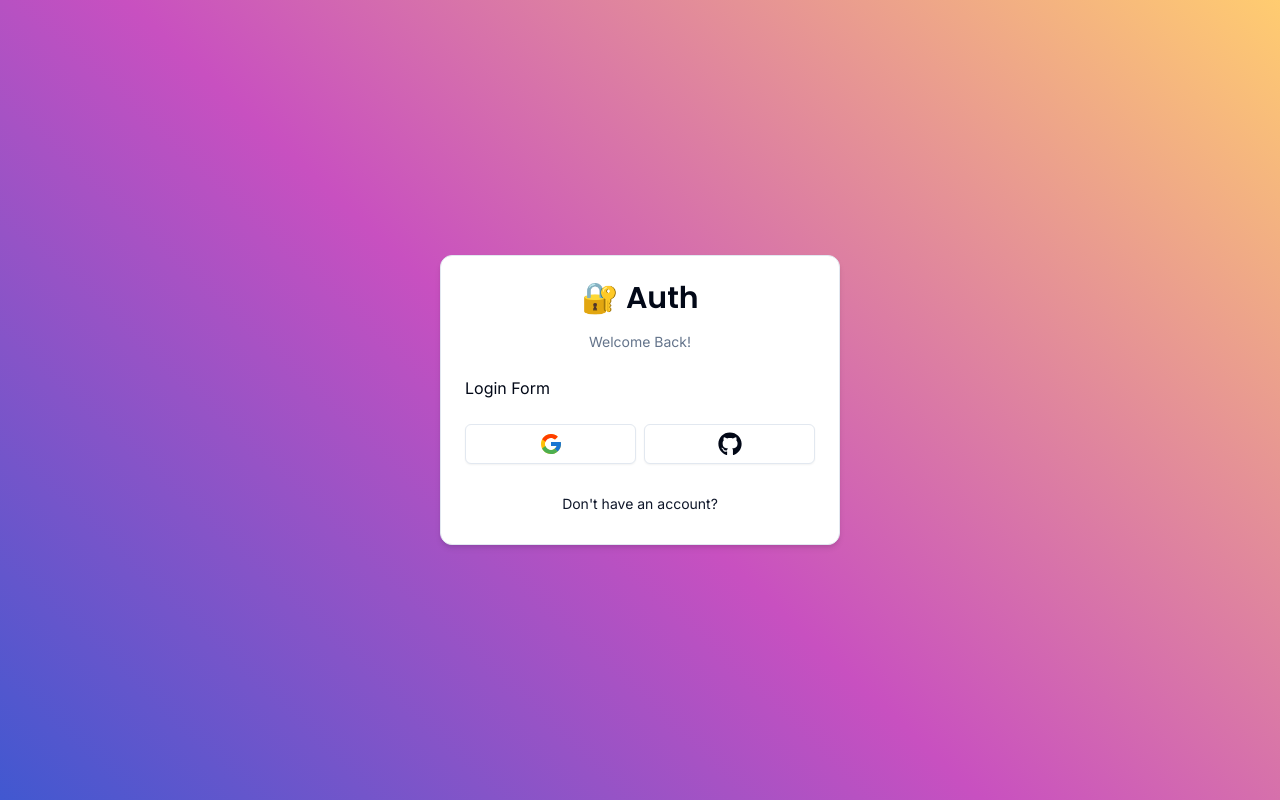
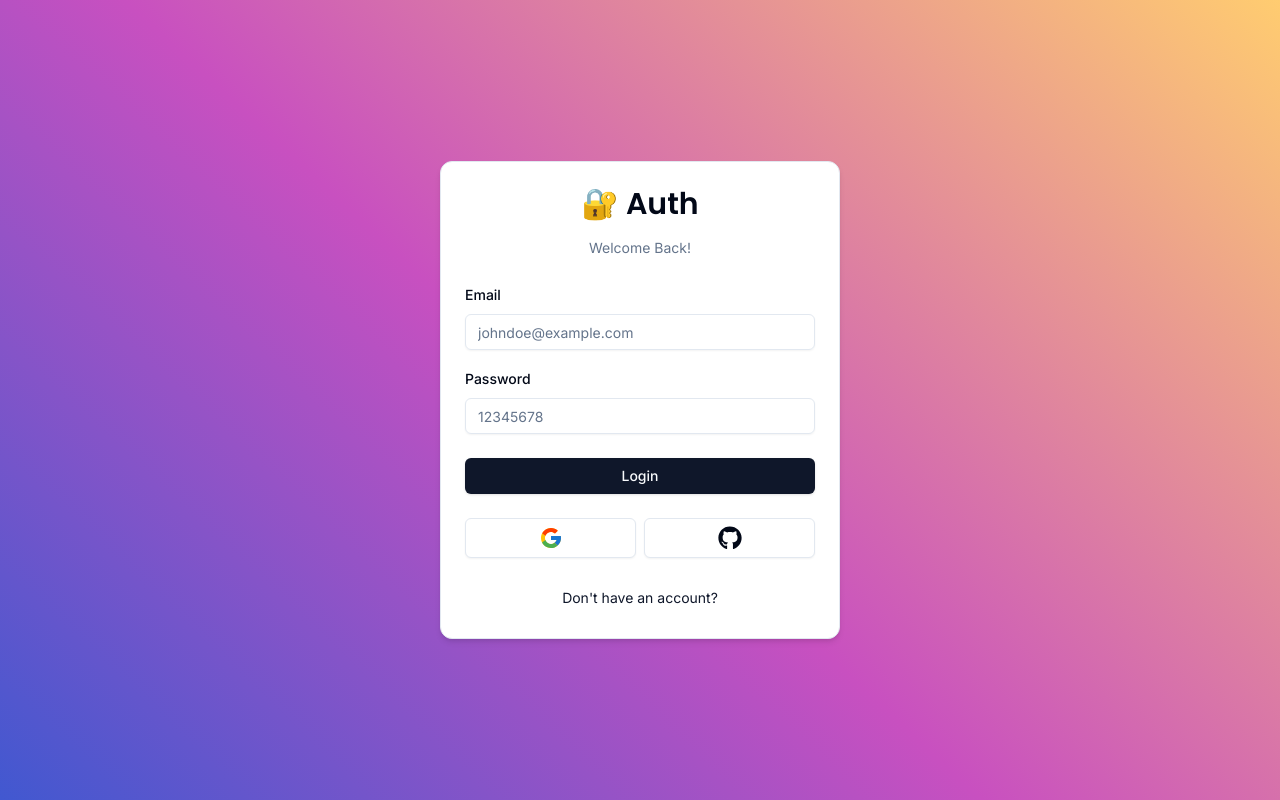
Before and after one commit to cur10sDEV/next-auth-boilerplate, a Next.js app: page /auth/login in a window 1280 px wide. Built offline with nearby package versions, Linux system fonts and the light colour scheme.

Commit message:
add mock login flow and login page ui

```diff
--- a/package.json
+++ b/package.json
@@ -9,16 +9,20 @@
     "lint": "next lint"
   },
   "dependencies": {
+    "@hookform/resolvers": "^3.4.0",
     "@radix-ui/react-icons": "^1.3.0",
+    "@radix-ui/react-label": "^2.0.2",
     "@radix-ui/react-slot": "^1.0.2",
     "class-variance-authority": "^0.7.0",
     "clsx": "^2.1.1",
     "next": "14.2.3",
     "react": "^18",
     "react-dom": "^18",
+    "react-hook-form": "^7.51.4",
     "react-icons": "^5.2.1",
     "tailwind-merge": "^2.3.0",
-    "tailwindcss-animate": "^1.0.7"
+    "tailwindcss-animate": "^1.0.7",
+    "zod": "^3.23.8"
   },
   "devDependencies": {
     "@types/node": "^20",
--- /dev/null
+++ b/src/actions/authAction.ts
@@ -0,0 +1,11 @@
+"use server";
+
+import { typeLoginSchema } from "@/types/authTypes";
+
+export const loginUser = (values: typeLoginSchema) => {
+  return new Promise((resolve, reject) => {
+    setTimeout(() => {
+      resolve({ message: "Data successfully saved!" });
+    }, 3000);
+  });
+};
--- a/src/components/auth/LoginForm.tsx
+++ b/src/components/auth/LoginForm.tsx
@@ -1,6 +1,44 @@
+"use client";
+
+import { loginUser } from "@/actions/authAction";
+import { loginSchema } from "@/schemas/authSchema";
+import { typeLoginSchema } from "@/types/authTypes";
+import { zodResolver } from "@hookform/resolvers/zod";
+import { useTransition } from "react";
+import { useForm } from "react-hook-form";
 import CardWrapper from "../shared/CardWrapper";
+import FormError from "../shared/FormError";
+import FormSuccess from "../shared/FormSuccess";
+import { Button } from "../ui/button";
+import {
+  Form,
+  FormControl,
+  FormField,
+  FormItem,
+  FormLabel,
+  FormMessage,
+} from "../ui/form";
+import { Input } from "../ui/input";
+
+const initialState: typeLoginSchema = {
+  email: "",
+  password: "",
+};
 
 const LoginForm = () => {
+  const [isPending, startTransition] = useTransition();
+
+  const loginForm = useForm<typeLoginSchema>({
+    resolver: zodResolver(loginSchema),
+    defaultValues: initialState,
+  });
+
+  const onSubmit = async (values: typeLoginSchema) => {
+    startTransition(() => {
+      loginUser(values);
+    });
+  };
+
   return (
     <CardWrapper
       headerLabel="Welcome Back!"
@@ -8,7 +46,53 @@
       buttonHref="/auth/register"
       showSocial
     >
-      Login Form
+      <Form {...loginForm}>
+        <form onSubmit={loginForm.handleSubmit(onSubmit)} className="space-y-6">
+          <div className="space-y-4">
+            <FormField
+              control={loginForm.control}
+              name="email"
+              render={({ field }) => (
+                <FormItem>
+                  <FormLabel>Email</FormLabel>
+                  <FormControl>
+                    <Input
+                      disabled={isPending}
+                      placeholder="johndoe@example.com"
+                      type="email"
+                      {...field}
+                    />
+                  </FormControl>
+                  <FormMessage />
+                </FormItem>
+              )}
+            />
+            <FormField
+              control={loginForm.control}
+              name="password"
+              render={({ field }) => (
+                <FormItem>
+                  <FormLabel>Password</FormLabel>
+                  <FormControl>
+                    <Input
+                      disabled={isPending}
+                      placeholder="12345678"
+                      type="password"
+                      {...field}
+                    />
+                  </FormControl>
+                  <FormMessage />
+                </FormItem>
+              )}
+            />
+          </div>
+          <FormError />
+          <FormSuccess />
+          <Button disabled={isPending} className="w-full">
+            {isPending ? "..." : "Login"}
+          </Button>
+        </form>
+      </Form>
     </CardWrapper>
   );
 };
--- /dev/null
+++ b/src/components/shared/FormError.tsx
@@ -0,0 +1,19 @@
+import { ExclamationTriangleIcon } from "@radix-ui/react-icons";
+
+interface IFormErrorProps {
+  message?: string;
+}
+
+const FormError = ({ message }: IFormErrorProps) => {
+  if (!message) {
+    return null;
+  }
+  return (
+    <div className="flex gap-2 items-center bg-destructive/15 text-destructive p-2 px-4 rounded-md text-sm">
+      <ExclamationTriangleIcon className="size-4" />
+      <p>{message}</p>
+    </div>
+  );
+};
+
+export default FormError;
--- /dev/null
+++ b/src/components/shared/FormSuccess.tsx
@@ -0,0 +1,19 @@
+import { CheckCircledIcon } from "@radix-ui/react-icons";
+
+interface IFormSuccessProps {
+  message?: string;
+}
+
+const FormSuccess = ({ message }: IFormSuccessProps) => {
+  if (!message) {
+    return null;
+  }
+  return (
+    <div className="flex gap-2 items-center bg-emerald-500/15 text-emerald-500 p-2 px-4 rounded-md text-sm">
+      <CheckCircledIcon className="size-4" />
+      <p>{message}</p>
+    </div>
+  );
+};
+
+export default FormSuccess;
--- /dev/null
+++ b/src/components/ui/form.tsx
@@ -0,0 +1,176 @@
+import * as React from "react"
+import * as LabelPrimitive from "@radix-ui/react-label"
+import { Slot } from "@radix-ui/react-slot"
+import {
+  Controller,
+  ControllerProps,
+  FieldPath,
+  FieldValues,
+  FormProvider,
+  useFormContext,
+} from "react-hook-form"
+
+import { cn } from "@/lib/utils"
+import { Label } from "@/components/ui/label"
+
+const Form = FormProvider
+
+type FormFieldContextValue<
+  TFieldValues extends FieldValues = FieldValues,
+  TName extends FieldPath<TFieldValues> = FieldPath<TFieldValues>
+> = {
+  name: TName
+}
+
+const FormFieldContext = React.createContext<FormFieldContextValue>(
+  {} as FormFieldContextValue
+)
+
+const FormField = <
+  TFieldValues extends FieldValues = FieldValues,
+  TName extends FieldPath<TFieldValues> = FieldPath<TFieldValues>
+>({
+  ...props
+}: ControllerProps<TFieldValues, TName>) => {
+  return (
+    <FormFieldContext.Provider value={{ name: props.name }}>
+      <Controller {...props} />
+    </FormFieldContext.Provider>
+  )
+}
+
+const useFormField = () => {
+  const fieldContext = React.useContext(FormFieldContext)
+  const itemContext = React.useContext(FormItemContext)
+  const { getFieldState, formState } = useFormContext()
+
+  const fieldState = getFieldState(fieldContext.name, formState)
+
+  if (!fieldContext) {
+    throw new Error("useFormField should be used within <FormField>")
+  }
+
+  const { id } = itemContext
+
+  return {
+    id,
+    name: fieldContext.name,
+    formItemId: `${id}-form-item`,
+    formDescriptionId: `${id}-form-item-description`,
+    formMessageId: `${id}-form-item-message`,
+    ...fieldState,
+  }
+}
+
+type FormItemContextValue = {
+  id: string
+}
+
+const FormItemContext = React.createContext<FormItemContextValue>(
+  {} as FormItemContextValue
+)
+
+const FormItem = React.forwardRef<
+  HTMLDivElement,
+  React.HTMLAttributes<HTMLDivElement>
+>(({ className, ...props }, ref) => {
+  const id = React.useId()
+
+  return (
+    <FormItemContext.Provider value={{ id }}>
+      <div ref={ref} className={cn("space-y-2", className)} {...props} />
+    </FormItemContext.Provider>
+  )
+})
+FormItem.displayName = "FormItem"
+
+const FormLabel = React.forwardRef<
+  React.ElementRef<typeof LabelPrimitive.Root>,
+  React.ComponentPropsWithoutRef<typeof LabelPrimitive.Root>
+>(({ className, ...props }, ref) => {
+  const { error, formItemId } = useFormField()
+
+  return (
+    <Label
+      ref={ref}
+      className={cn(error && "text-destructive", className)}
+      htmlFor={formItemId}
+      {...props}
+    />
+  )
+})
+FormLabel.displayName = "FormLabel"
+
+const FormControl = React.forwardRef<
+  React.ElementRef<typeof Slot>,
+  React.ComponentPropsWithoutRef<typeof Slot>
+>(({ ...props }, ref) => {
+  const { error, formItemId, formDescriptionId, formMessageId } = useFormField()
+
+  return (
+    <Slot
+      ref={ref}
+      id={formItemId}
+      aria-describedby={
+        !error
+          ? `${formDescriptionId}`
+          : `${formDescriptionId} ${formMessageId}`
+      }
+      aria-invalid={!!error}
+      {...props}
+    />
+  )
+})
+FormControl.displayName = "FormControl"
+
+const FormDescription = React.forwardRef<
+  HTMLParagraphElement,
+  React.HTMLAttributes<HTMLParagraphElement>
+>(({ className, ...props }, ref) => {
+  const { formDescriptionId } = useFormField()
+
+  return (
+    <p
+      ref={ref}
+      id={formDescriptionId}
+      className={cn("text-[0.8rem] text-muted-foreground", className)}
+      {...props}
+    />
+  )
+})
+FormDescription.displayName = "FormDescription"
+
+const FormMessage = React.forwardRef<
+  HTMLParagraphElement,
+  React.HTMLAttributes<HTMLParagraphElement>
+>(({ className, children, ...props }, ref) => {
+  const { error, formMessageId } = useFormField()
+  const body = error ? String(error?.message) : children
+
+  if (!body) {
+    return null
+  }
+
+  return (
+    <p
+      ref={ref}
+      id={formMessageId}
+      className={cn("text-[0.8rem] font-medium text-destructive", className)}
+      {...props}
+    >
+      {body}
+    </p>
+  )
+})
+FormMessage.displayName = "FormMessage"
+
+export {
+  useFormField,
+  Form,
+  FormItem,
+  FormLabel,
+  FormControl,
+  FormDescription,
+  FormMessage,
+  FormField,
+}
--- /dev/null
+++ b/src/components/ui/input.tsx
@@ -0,0 +1,25 @@
+import * as React from "react"
+
+import { cn } from "@/lib/utils"
+
+export interface InputProps
+  extends React.InputHTMLAttributes<HTMLInputElement> {}
+
+const Input = React.forwardRef<HTMLInputElement, InputProps>(
+  ({ className, type, ...props }, ref) => {
+    return (
+      <input
+        type={type}
+        className={cn(
+          "flex h-9 w-full rounded-md border border-input bg-transparent px-3 py-1 text-sm shadow-sm transition-colors file:border-0 file:bg-transparent file:text-sm file:font-medium placeholder:text-muted-foreground focus-visible:outline-none focus-visible:ring-1 focus-visible:ring-ring disabled:cursor-not-allowed disabled:opacity-50",
+          className
+        )}
+        ref={ref}
+        {...props}
+      />
+    )
+  }
+)
+Input.displayName = "Input"
+
+export { Input }
--- /dev/null
+++ b/src/components/ui/label.tsx
@@ -0,0 +1,26 @@
+"use client"
+
+import * as React from "react"
+import * as LabelPrimitive from "@radix-ui/react-label"
+import { cva, type VariantProps } from "class-variance-authority"
+
+import { cn } from "@/lib/utils"
+
+const labelVariants = cva(
+  "text-sm font-medium leading-none peer-disabled:cursor-not-allowed peer-disabled:opacity-70"
+)
+
+const Label = React.forwardRef<
+  React.ElementRef<typeof LabelPrimitive.Root>,
+  React.ComponentPropsWithoutRef<typeof LabelPrimitive.Root> &
+    VariantProps<typeof labelVariants>
+>(({ className, ...props }, ref) => (
+  <LabelPrimitive.Root
+    ref={ref}
+    className={cn(labelVariants(), className)}
+    {...props}
+  />
+))
+Label.displayName = LabelPrimitive.Root.displayName
+
+export { Label }
--- /dev/null
+++ b/src/schemas/authSchema.ts
@@ -0,0 +1,10 @@
+import * as z from "zod";
+
+export const loginSchema = z.object({
+  email: z.string().trim().email().max(128),
+  password: z
+    .string()
+    .trim()
+    .min(1, { message: "Password is required" })
+    .max(128),
+});
--- /dev/null
+++ b/src/types/authTypes.ts
@@ -0,0 +1,4 @@
+import { loginSchema } from "@/schemas/authSchema";
+import { z } from "zod";
+
+export type typeLoginSchema = z.infer<typeof loginSchema>;
```
Also changed, not shown: 1 other file (tests, documents, lock files or other folders).
